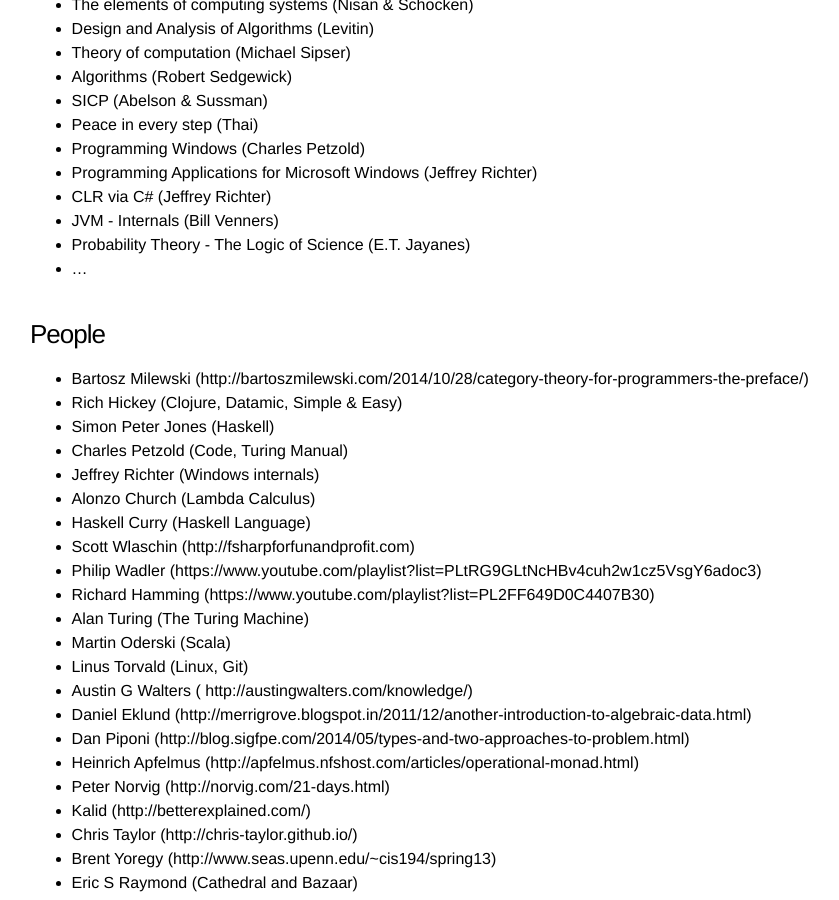
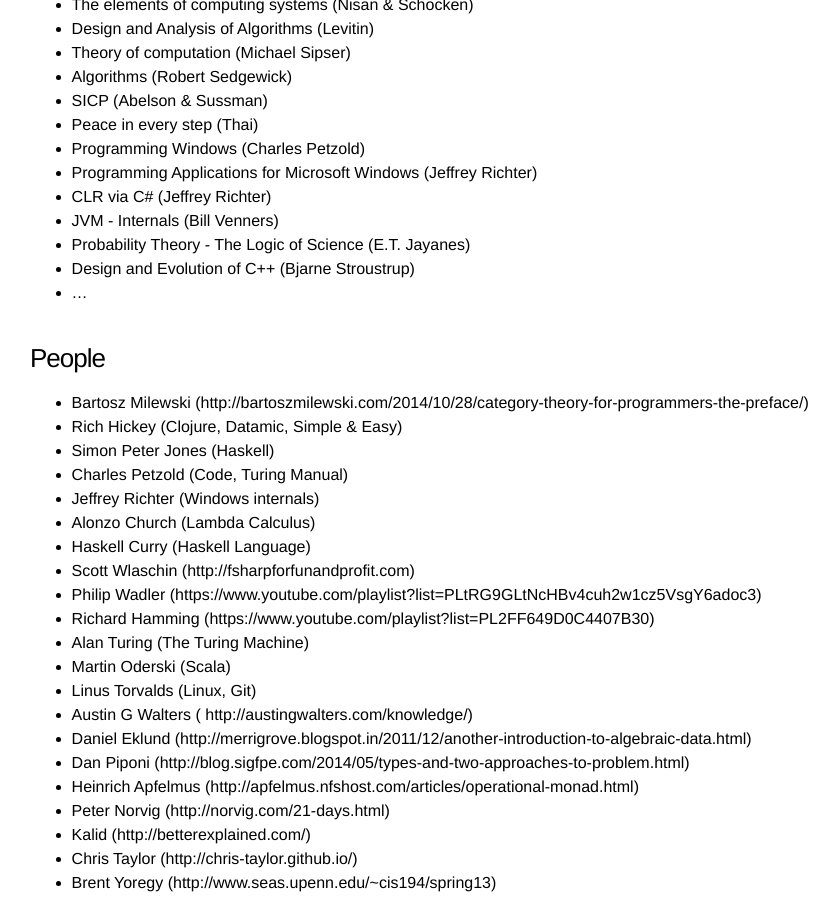
Before and after one commit to ChandraKoduru/chandrakoduru.github.io, a Jekyll site: the page built from _posts/2015-03-06-sources-of-my-knowledge.md, in a window 1280 px wide and 900 px high, scrolled down 409 px. Shown: the whole window, without its empty margins (210-1049 px from the left). Built offline with Jekyll 4.4.1, drawn with Linux system fonts in a browser that asks for light colours.

Commit message:
added stroustrup's book

```diff
--- a/_posts/2015-03-06-sources-of-my-knowledge.md
+++ b/_posts/2015-03-06-sources-of-my-knowledge.md
@@ -24,6 +24,7 @@ category: life
 * CLR via C# (Jeffrey Richter)
 * JVM - Internals (Bill Venners)
 * Probability Theory - The Logic of Science (E.T. Jayanes)
+* Design and Evolution of C++ (Bjarne Stroustrup)
 * ...
 
 ### People
@@ -40,7 +41,7 @@ category: life
 * Richard Hamming (https://www.youtube.com/playlist?list=PL2FF649D0C4407B30)
 * Alan Turing (The Turing Machine)
 * Martin Oderski (Scala)
-* Linus Torvald (Linux, Git)
+* Linus Torvalds (Linux, Git)
 * Austin G Walters ( http://austingwalters.com/knowledge/)
 * Daniel Eklund (http://merrigrove.blogspot.in/2011/12/another-introduction-to-algebraic-data.html)
 * Dan Piponi (http://blog.sigfpe.com/2014/05/types-and-two-approaches-to-problem.html)
```
